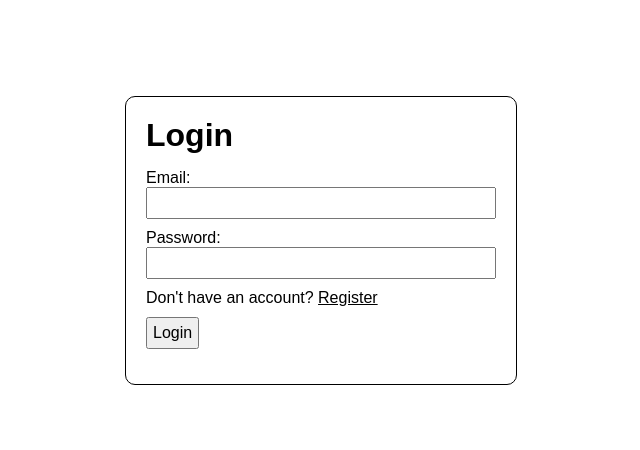
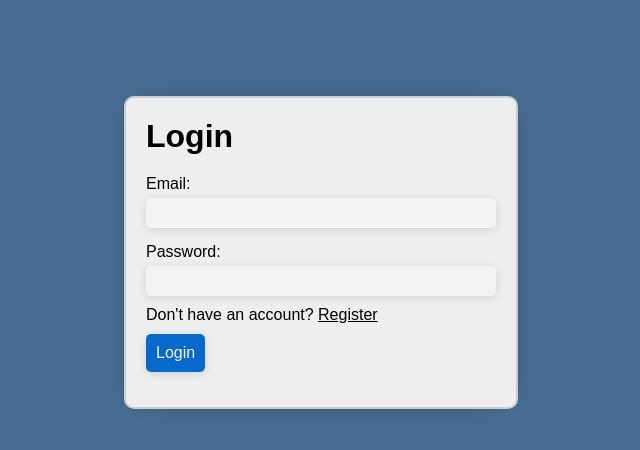
Before and after one commit to johnpiapian/todo-react-express, a Next.js app in the folder frontend/: page /login in a window 1280 px wide. Shown: the top 450 px of the page, without its empty margins (319-959 px from the left). Built offline with nearby package versions, Linux system fonts and the light colour scheme.

Commit message:
Update login/register UI

```diff
--- a/frontend/styles/LoginRegister.module.css
+++ b/frontend/styles/LoginRegister.module.css
@@ -9,12 +9,15 @@
   align-items: center;
   padding: 6rem;
   min-height: 100vh;
+  background-color: #476d93;
 }
 
 .formContainer {
     padding: 20px;
-    border: 1px solid black;
     border-radius: 10px;
+    border: 2px solid #ccc;
+    background-color: #eee;
+    box-shadow: 0px 0px 30px -20px black;
 }
 
 .formContainer form {
@@ -27,12 +30,37 @@
     padding: 5px 0;
 }
 
+.formContainer form label {
+    display: block;
+    padding: 5px 0;
+}
+
 .formContainer form input,
 .formContainer form button {
     font-size: 1em;
-    padding: 5px;
+    border: none;
+    outline: none;
+    padding: 10px;
+    background-color: transparent;
 }
 
 .formContainer form input {
     width: 100%;
+    padding: 6px 10px;
+    border-radius: 5px;
+    box-shadow: rgba(99, 99, 99, 0.2) 0px 2px 8px 0px;
+    background-color: rgba(245, 245, 245, 0.678);
 }
+
+.formContainer form input:focus {
+    outline: none;
+    border-color: #0d75ec;
+}
+
+.formContainer form button {
+    cursor: pointer;
+    color: whitesmoke;
+    border-radius: 5px;
+    background-color: #066acd;
+    box-shadow: rgba(99, 99, 99, 0.2) 0px 2px 8px 0px;
+}
```
